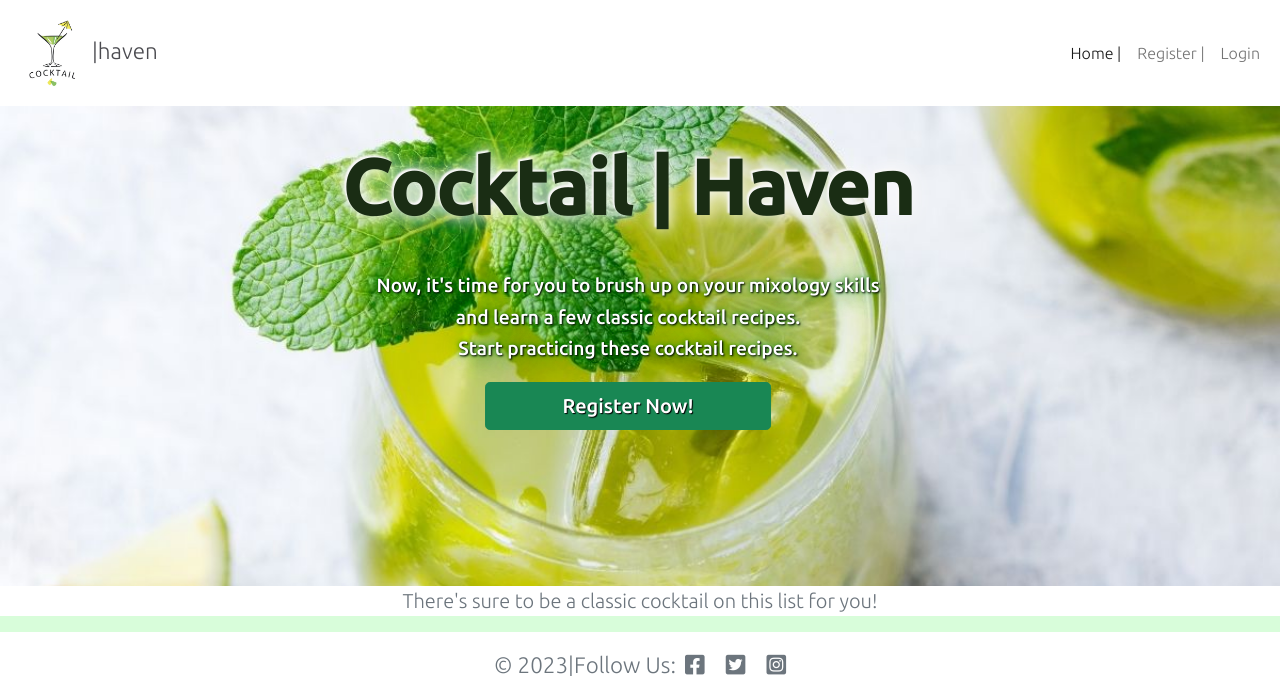
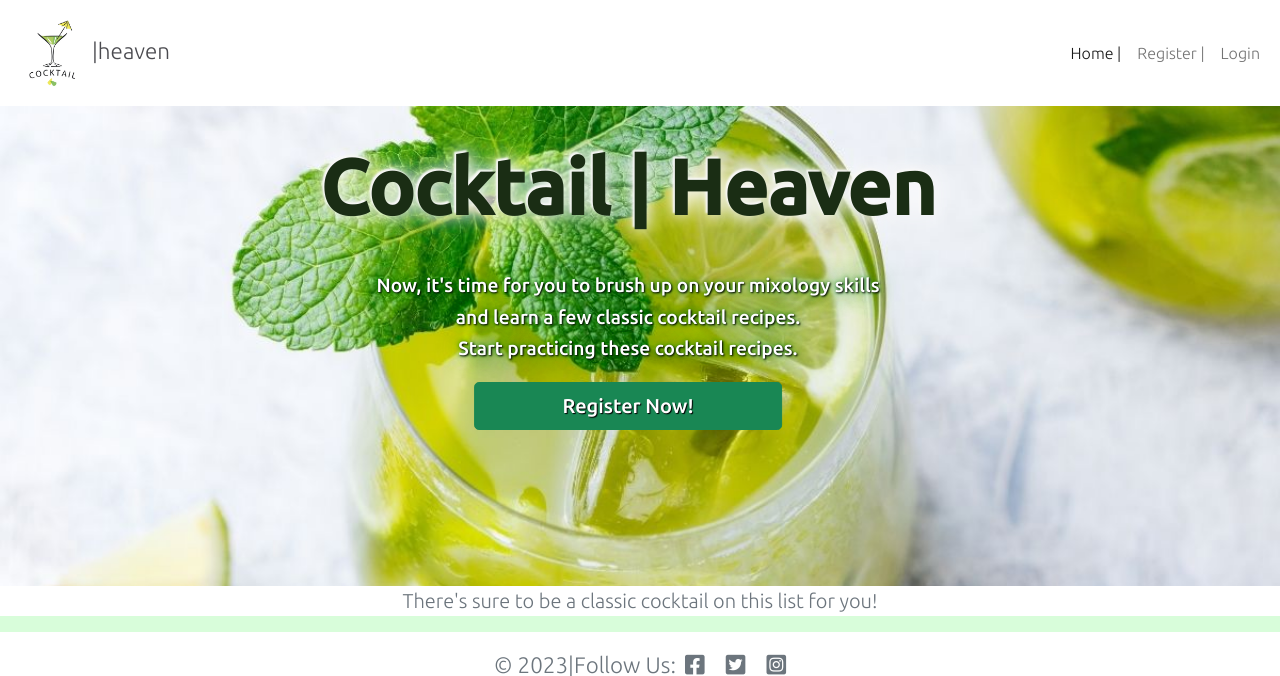
Before and after one commit to Indrakens/cocktail-haven, a Django app: page / in a window 1280 px wide. Shown: the top 676 px of the page. Run offline with Django 3.2, Linux system fonts and the light colour scheme; data that the repository does not hold is empty.

Commit message:
Update website name

```diff
--- a/cocktails2023/settings.py
+++ b/cocktails2023/settings.py
@@ -32,7 +32,7 @@
 # SECURITY WARNING: don't run with debug turned on in production!
 DEBUG = True
 
-ALLOWED_HOSTS = ['cocktailhaven-c675f9e827ad.herokuapp.com','8000-indrakens-cocktailhaven-oxvmvoove3y.ws-eu106.gitpod.io']
+ALLOWED_HOSTS = ['cocktailhaven-c675f9e827ad.herokuapp.com','8000-indrakens-cocktailheave-mvavh96nj0t.ws-eu106.gitpod.io']
 
 
 # Application definition
--- a/templates/base.html
+++ b/templates/base.html
@@ -4,7 +4,7 @@
 <html class="h-100">
 
 <head>
-    <title>Cocktail Haven</title>
+    <title>Cocktail Heaven</title>
 
     <link rel="preconnect" href="https://fonts.gstatic.com">
     <link rel="preconnect" href="https://fonts.googleapis.com">
@@ -26,7 +26,7 @@
     <nav class="navbar navbar-expand-lg navbar-light bg-white">
         <div class="container-fluid">
             <a class="navbar-brand" href="{% url 'home' %}"><span class="brand"><img src="{% static 'images/logo.jpg' %}" width="80" alt="cocktail"><span
-                        class="thin">|haven</span></span></a>
+                        class="thin">|heaven</span></span></a>
             <button class="navbar-toggler" type="button" data-bs-toggle="collapse" data-bs-target="#navbarText"
                 aria-controls="navbarText" aria-expanded="false" aria-label="Toggle navigation">
                 <span class="navbar-toggler-icon"></span>
--- a/templates/index.html
+++ b/templates/index.html
@@ -8,7 +8,7 @@
         <div class="row img-fluid position-absolute top-0 start-50 translate-middle-x">
 
             <div class="col-12 image-text text-center">
-                <h1>Cocktail | Haven</h1>
+                <h1>Cocktail | Heaven</h1>
                 <p>Now, it's time for you to brush up on your mixology skills</p>
                 <p>and learn a few classic cocktail recipes.</p>
                 <p>Start practicing these cocktail recipes.</p>
```
